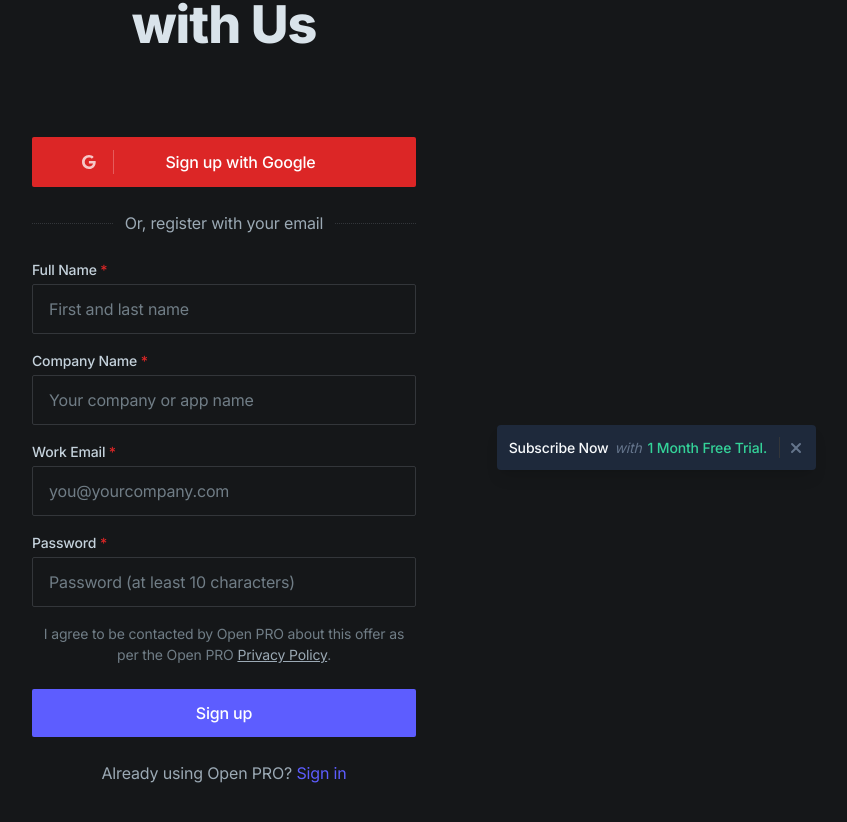
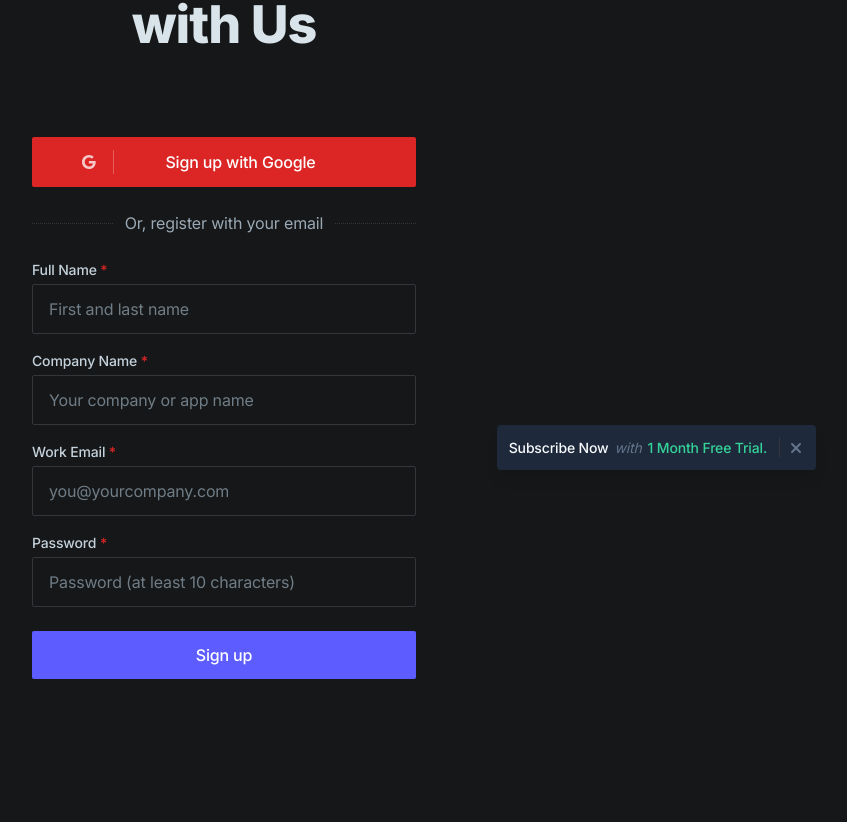
Before and after one commit to satvikprsd/Sanskriti-Saga, a Next.js app: page /signup in a window 1280 px wide. Shown: the part 298-1120 px from the top of the page, without its empty margins (416-1263 px from the left). After the commit the page ends 1057 px from the top, so only its background shows below. Built offline with nearby package versions, Linux system fonts and the light colour scheme.

Commit message:
Update page.tsx

```diff
--- a/app/(auth)/signup/page.tsx
+++ b/app/(auth)/signup/page.tsx
@@ -61,18 +61,12 @@
                   <input id="password" type="password" className="form-input w-full text-gray-300" placeholder="Password (at least 10 characters)" required />
                 </div>
               </div>
-              <div className="text-sm text-gray-500 text-center">
-                I agree to be contacted by Open PRO about this offer as per the Open PRO <Link href="#" className="underline text-gray-400 hover:text-gray-200 hover:no-underline transition duration-150 ease-in-out">Privacy Policy</Link>.
-              </div>
               <div className="flex flex-wrap -mx-3 mt-6">
                 <div className="w-full px-3">
                   <button className="btn text-white bg-purple-600 hover:bg-purple-700 w-full">Sign up</button>
                 </div>
               </div>
             </form>
-            <div className="text-gray-400 text-center mt-6">
-              Already using Open PRO? <Link href="/signin" className="text-purple-600 hover:text-gray-200 transition duration-150 ease-in-out">Sign in</Link>
-            </div>
           </div>
 
         </div>
```
